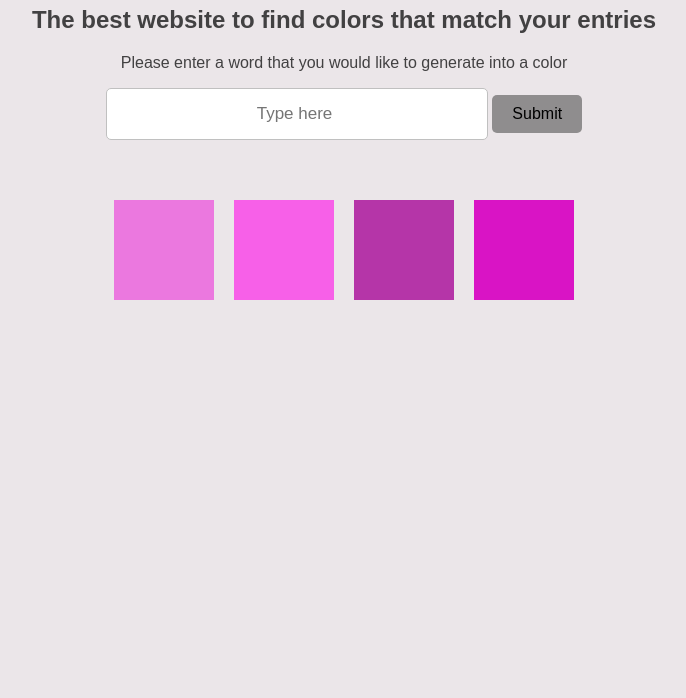
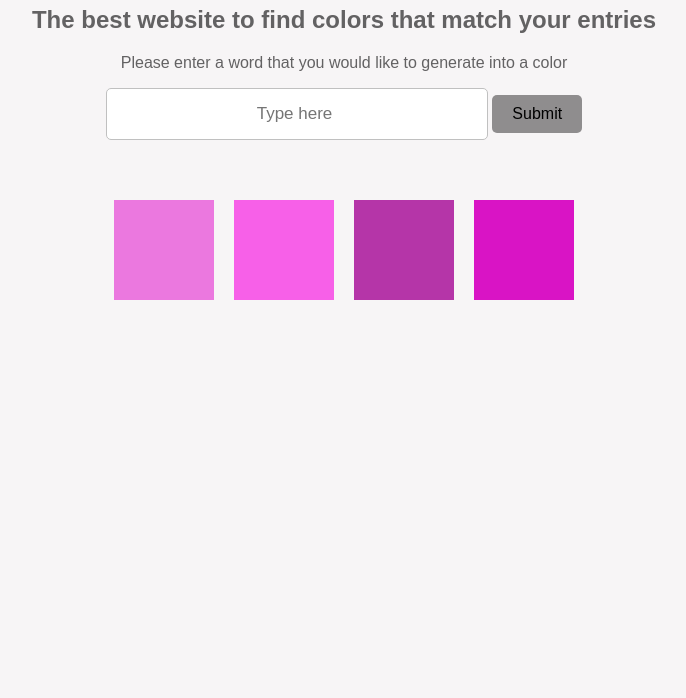
Before and after one commit to donovanduyho/hue-for-you, a plain HTML site: page front-end/index.html in a window 1280 px wide. Shown: the part 102-800 px from the top of the page, without its empty margins (296-982 px from the left). Drawn offline with Linux system fonts and the light colour scheme.

Commit message:
Update style.css

```diff
--- a/front-end/style.css
+++ b/front-end/style.css
@@ -2,7 +2,7 @@
 body {
     font-family: sans-serif;
     /* background-color: rgb(220, 234, 236); */
-    background-color: rgb(235, 230, 233);
+    background-color: rgb(247, 245, 246);
     margin-top: 50px;
     padding: 0%;
 }
@@ -10,7 +10,7 @@ body {
 
 h1, h2, p {
     /* color: rgb(45, 57, 72); */
-    color: rgb(66, 65, 66);
+    color: rgb(99, 98, 99);
     /* text-align: center; */
     text-align: center;
 }
```
